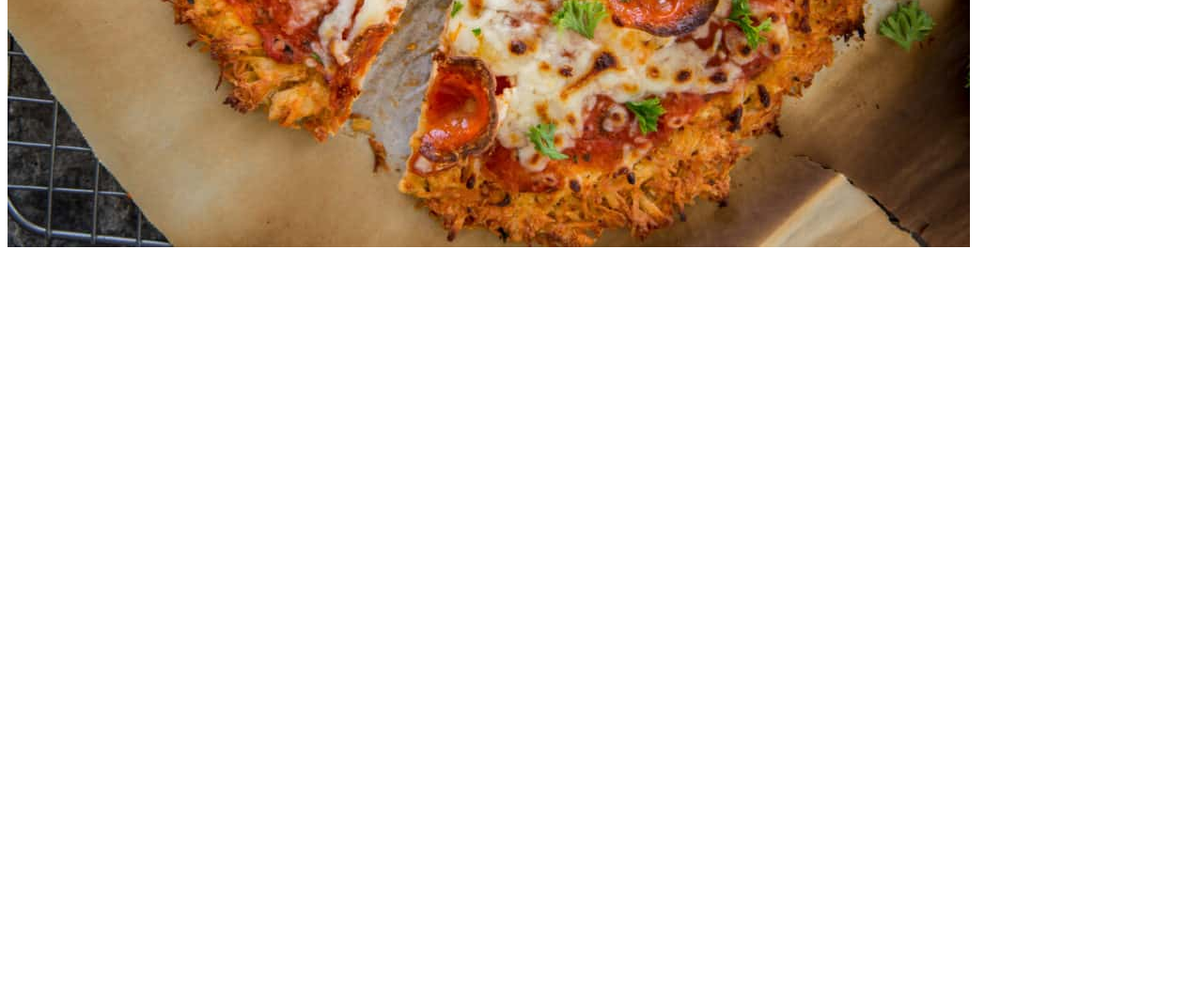
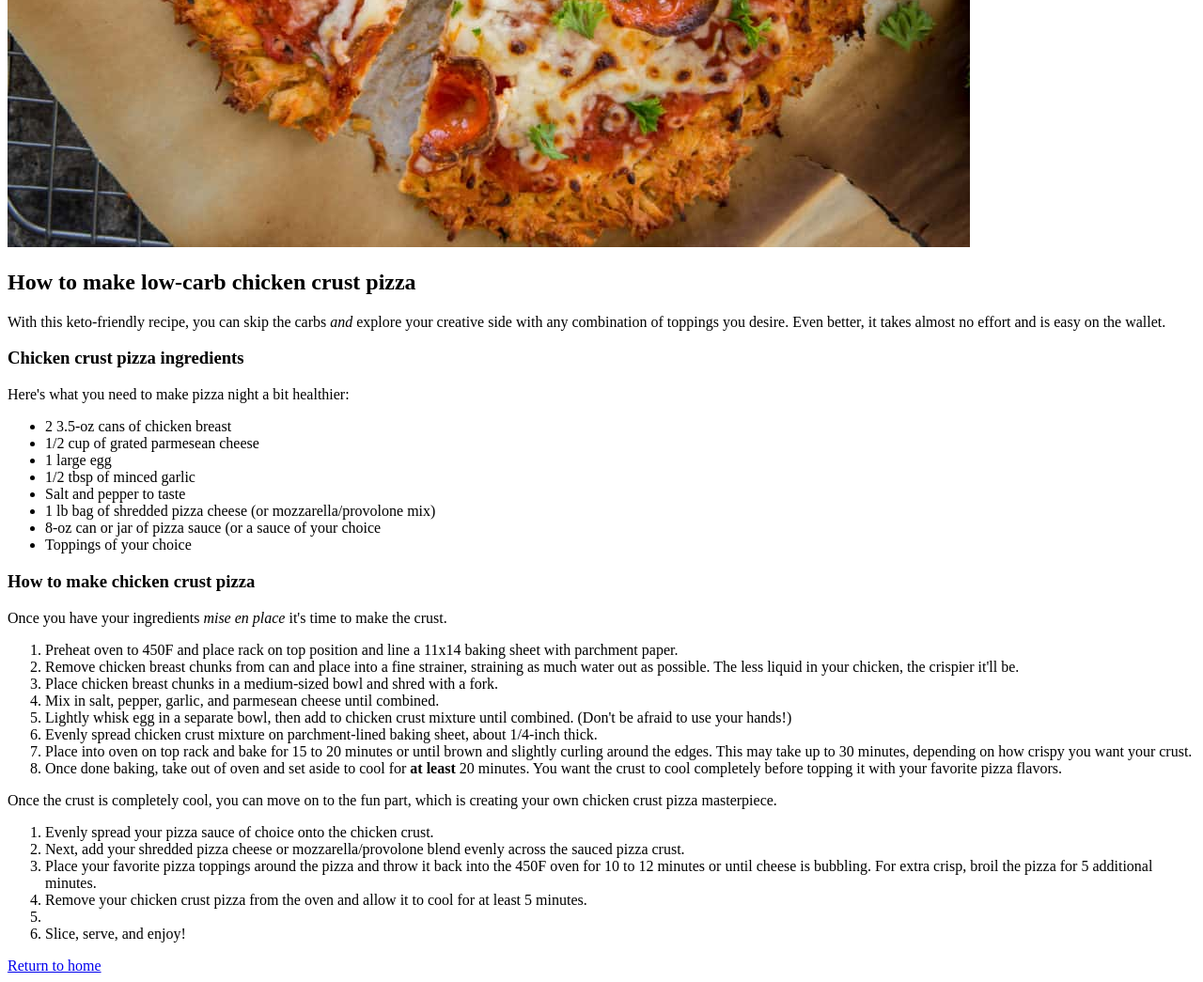
Before and after one commit to mihocikc/odin_recipes, a plain HTML site: page recipes/chickenpizza.html in a window 1280 px wide. Shown: the part 500-1545 px from the top of the page at 94% size. Before the commit the page ends 800 px from the top, so only its background shows below. Drawn offline with Linux system fonts and the light colour scheme.

Commit message:
Add closing forward slash to ol li tag Create ingredient list and recipe instructions.

```diff
--- a/recipes/chickenpizza.html
+++ b/recipes/chickenpizza.html
@@ -7,5 +7,47 @@
     <h1>Chicken Crust Pizza</h1>
     <img src="../images/chickenpizza.jpg" alt="A round thin
     chicken crust pizza with cheese, pepperoni, and garnish.">
+    <h2>How to make low-carb chicken crust pizza</h2>
+    <p>With this keto-friendly recipe, you can skip the carbs <i>and</i> explore your creative side with
+    any combination of toppings you desire. Even better, it takes almost no effort and is easy on
+the wallet.</p>
+    <h3>Chicken crust pizza ingredients</h3>
+    <p>Here's what you need to make pizza night a bit healthier:</p>
+    <ul>
+        <li>2 3.5-oz cans of chicken breast</li>
+        <li>1/2 cup of grated parmesean cheese</li>
+        <li>1 large egg</li>
+        <li>1/2 tbsp of minced garlic</li>
+        <li>Salt and pepper to taste</li>
+        <li>1 lb bag of shredded pizza cheese (or mozzarella/provolone mix)</li>
+        <li>8-oz can or jar of pizza sauce (or a sauce of your choice</li>
+        <li>Toppings of your choice</li>
+    </ul>
+    <h3>How to make chicken crust pizza</h3>
+    Once you have your ingredients <i>mise en place</i> it's time to make the crust.
+    <ol>
+        <li>Preheat oven to 450F and place rack on top position and line a 11x14 baking sheet with parchment paper.</li>
+        <li>Remove chicken breast chunks from can and place into a fine strainer, straining as much water out
+            as possible. The less liquid in your chicken, the crispier it'll be.</li>
+        <li>Place chicken breast chunks in a medium-sized bowl and shred with a fork.</li>
+        <li>Mix in salt, pepper, garlic, and parmesean cheese until combined.</li>
+        <li>Lightly whisk egg in a separate bowl, then add to chicken crust mixture until combined. (Don't
+            be afraid to use your hands!)</li>
+        <li>Evenly spread chicken crust mixture on parchment-lined baking sheet, about 1/4-inch thick.</li>
+        <li>Place into oven on top rack and bake for 15 to 20 minutes or until brown and slightly curling around the edges. This may take up to 30 minutes, depending
+            on how crispy you want your crust.</li>
+        <li>Once done baking, take out of oven and set aside to cool for <strong>at least</strong> 20 minutes. You want the
+            crust to cool completely before topping it with your favorite pizza flavors.</li>
+    </ol>
+    <p>Once the crust is completely cool, you can move on to the fun part, which is creating your own chicken crust pizza masterpiece.</p>
+    <ol>
+        <li>Evenly spread your pizza sauce of choice onto the chicken crust.</li>
+        <li>Next, add your shredded pizza cheese or mozzarella/provolone blend evenly across the sauced pizza crust.</li>
+        <li>Place your favorite pizza toppings around the pizza and throw it back into the 450F oven for 10 to 12 minutes or until cheese is bubbling.
+            For extra crisp, broil the pizza for 5 additional minutes.</li>
+        <li>Remove your chicken crust pizza from the oven and allow it to cool for at least 5 minutes.<li>
+        <li>Slice, serve, and enjoy!</li>
+    </ol>
+    <a href="../index.html">Return to home</a>
 </body>
 </html>
```
